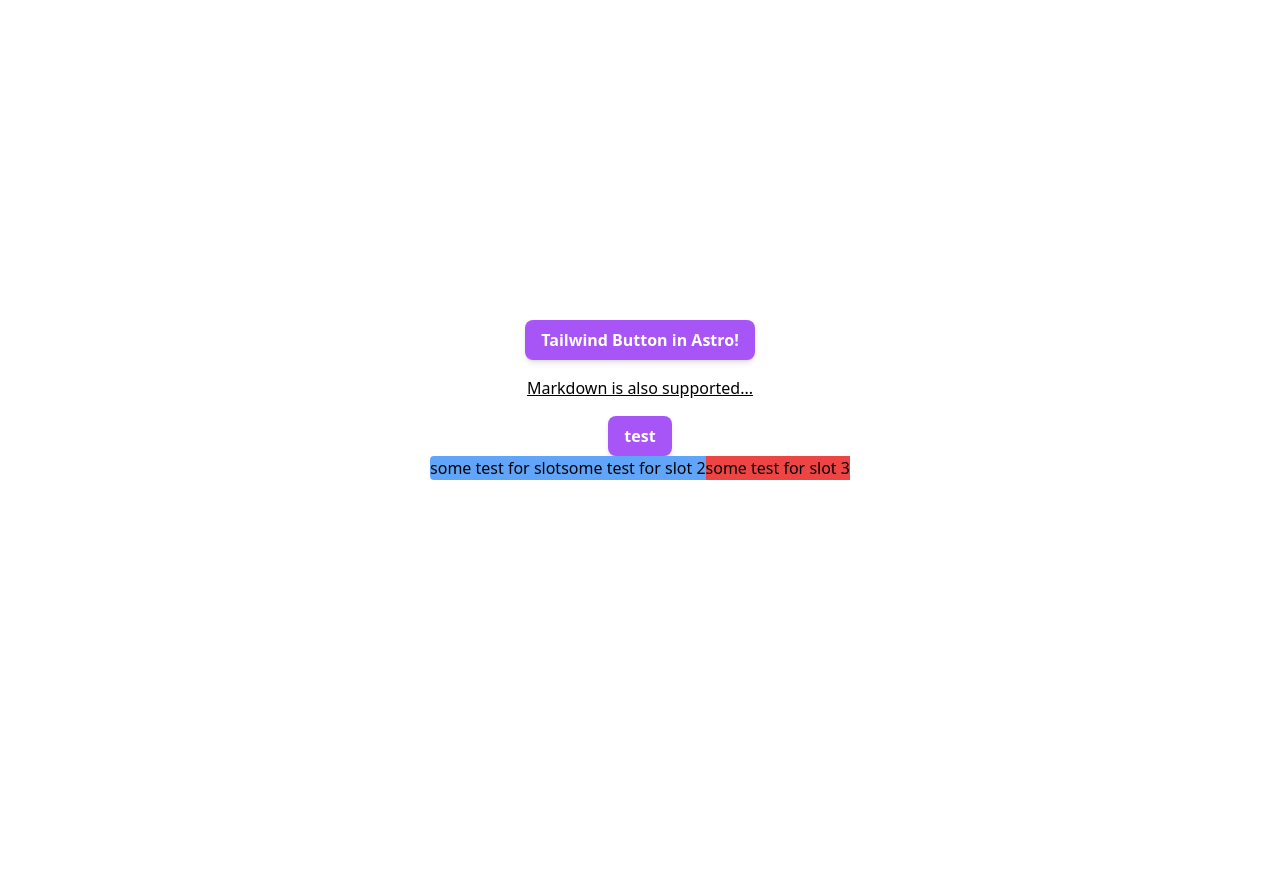
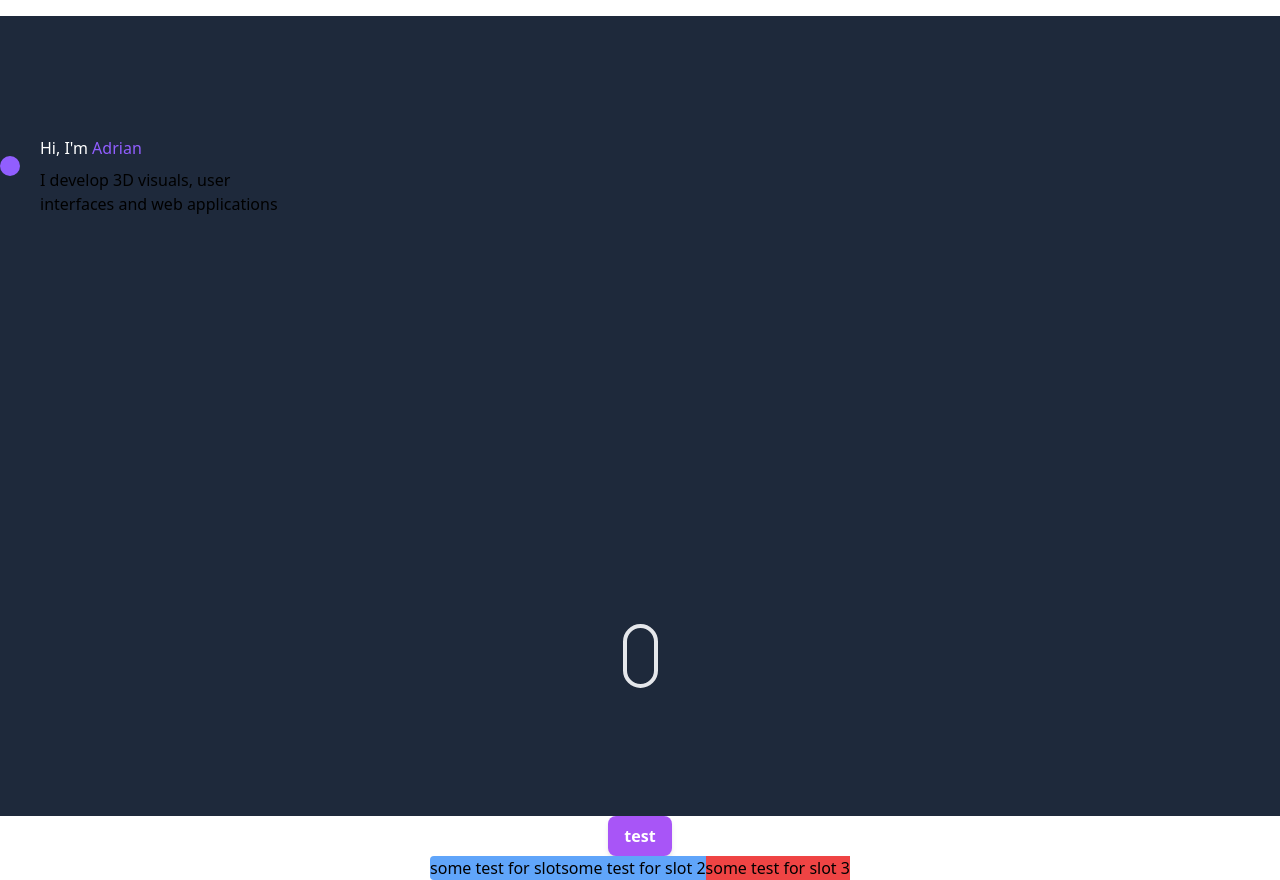
Before and after one commit to enisze/website, an Astro site: page / in a window 1280 px wide. Before the commit the page ends 800 px from the top, so only its background shows below. Built offline with nearby package versions, Linux system fonts and the light colour scheme; Astro itself is replaced by a stand-in of ours.

Commit message:
⚗️ Add react

```diff
--- a/astro.config.mjs
+++ b/astro.config.mjs
@@ -1,8 +1,10 @@
-import mdx from '@astrojs/mdx'
-import tailwind from '@astrojs/tailwind'
-import { defineConfig } from 'astro/config'
+import mdx from '@astrojs/mdx';
+import tailwind from '@astrojs/tailwind';
+import { defineConfig } from 'astro/config';
+
+import react from "@astrojs/react";
 
 // https://astro.build/config
 export default defineConfig({
-    integrations: [mdx(), tailwind()],
-})
+  integrations: [mdx(), tailwind(), react()]
+});
--- /dev/null
+++ b/src/components/Hero.tsx
@@ -0,0 +1,44 @@
+import { motion } from 'framer-motion'
+
+export function Hero(props: any) {
+    return (
+        <section className={`relative w-full h-screen mx-auto bg-slate-800`}>
+            <div
+                className={`absolute inset-0 top-[120px] max-w-7xl mx-auto  flex flex-row items-start gap-5`}
+            >
+                <div className="flex flex-col justify-center items-center mt-5">
+                    <div className="w-5 h-5 rounded-full bg-[#915EFF]"></div>
+                    <div className="w-1 h-80 violet-gradient"></div>
+                </div>
+
+                <div>
+                    <h1 className={`text-white`}>
+                        Hi, I'm <span className="text-[#915EFF]">Adrian</span>
+                    </h1>
+                    <p className="mt-2 text-white-100">
+                        I develop 3D visuals, user <br className="block" />
+                        interfaces and web applications
+                    </p>
+                </div>
+            </div>
+
+            <div className="absolute bottom-32 w-full flex justify-center items-center">
+                <a href="#about">
+                    <div className="w-[35px] h-[64px] rounded-3xl border-4 border-secondary flex justify-center items-start p-2">
+                        <motion.div
+                            animate={{
+                                y: [0, 24, 0],
+                            }}
+                            transition={{
+                                duration: 1.5,
+                                repeat: Infinity,
+                                repeatType: 'loop',
+                            }}
+                            className="w-3 h-3 rounded-full bg-secondary mb-1"
+                        />
+                    </div>
+                </a>
+            </div>
+        </section>
+    )
+}
--- a/src/pages/index.astro
+++ b/src/pages/index.astro
@@ -1,6 +1,7 @@
 ---
 // Component Imports
 import Button from '../components/Button.astro'
+import { Hero } from '../components/Hero'
 import Wrapper from '../components/Wrapper.astro'
 
 // Full Astro Component Syntax:
@@ -22,6 +23,7 @@
             <a href="/markdown-page" class="p-4 underline"
                 >Markdown is also supported...</a
             >
+            <Hero client:load />
             <Button>test</Button>
             <Wrapper>
                 <div slot="test" class="text-black">some test for slot 3</div>
--- a/tsconfig.json
+++ b/tsconfig.json
@@ -1,3 +1,7 @@
 {
-  "extends": "astro/tsconfigs/strict"
+  "extends": "astro/tsconfigs/strict",
+  "compilerOptions": {
+    "jsx": "react-jsx",
+    "jsxImportSource": "react"
+  }
 }
```
Also changed, not shown: package.json (+7 -0 lines), pnpm-lock.yaml.
